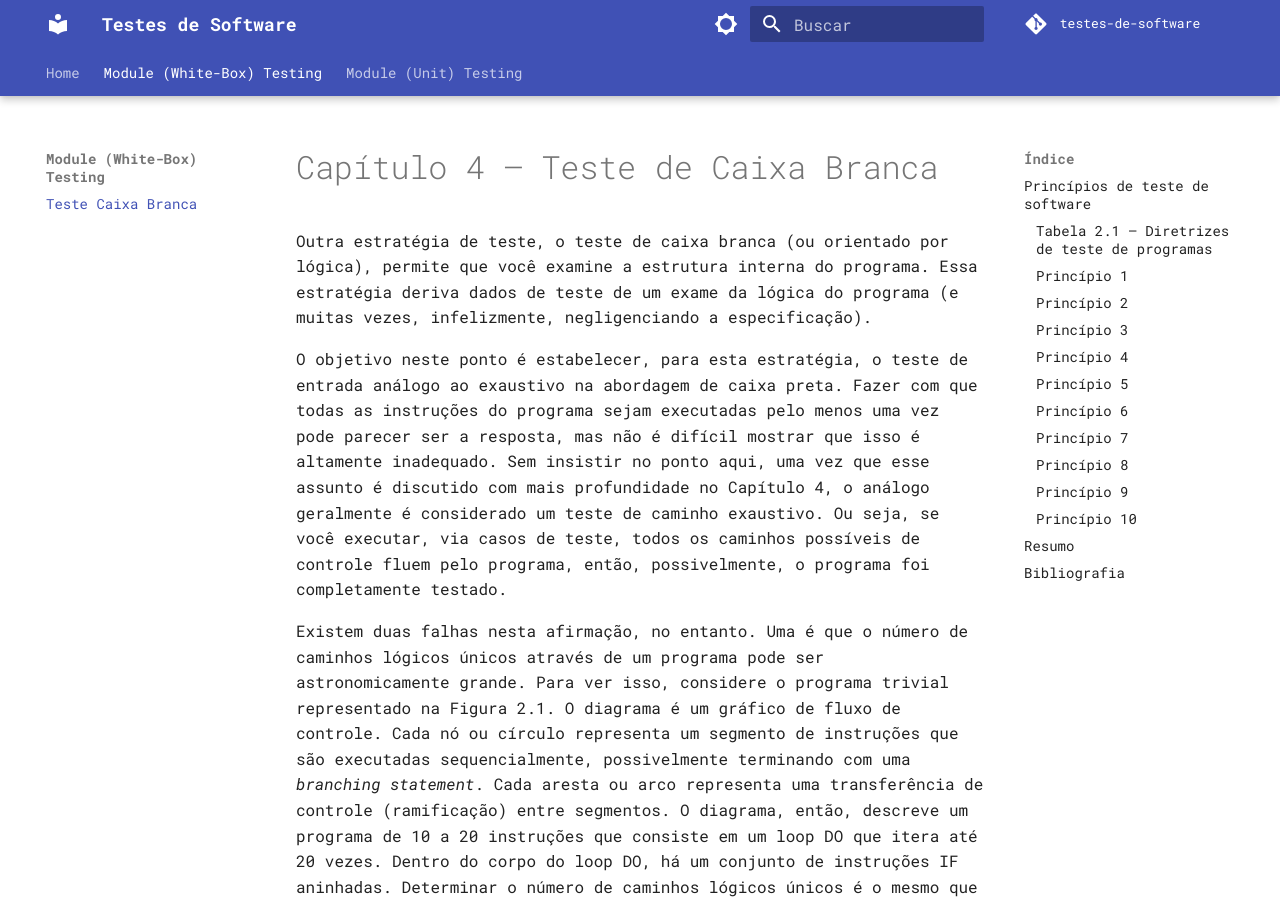
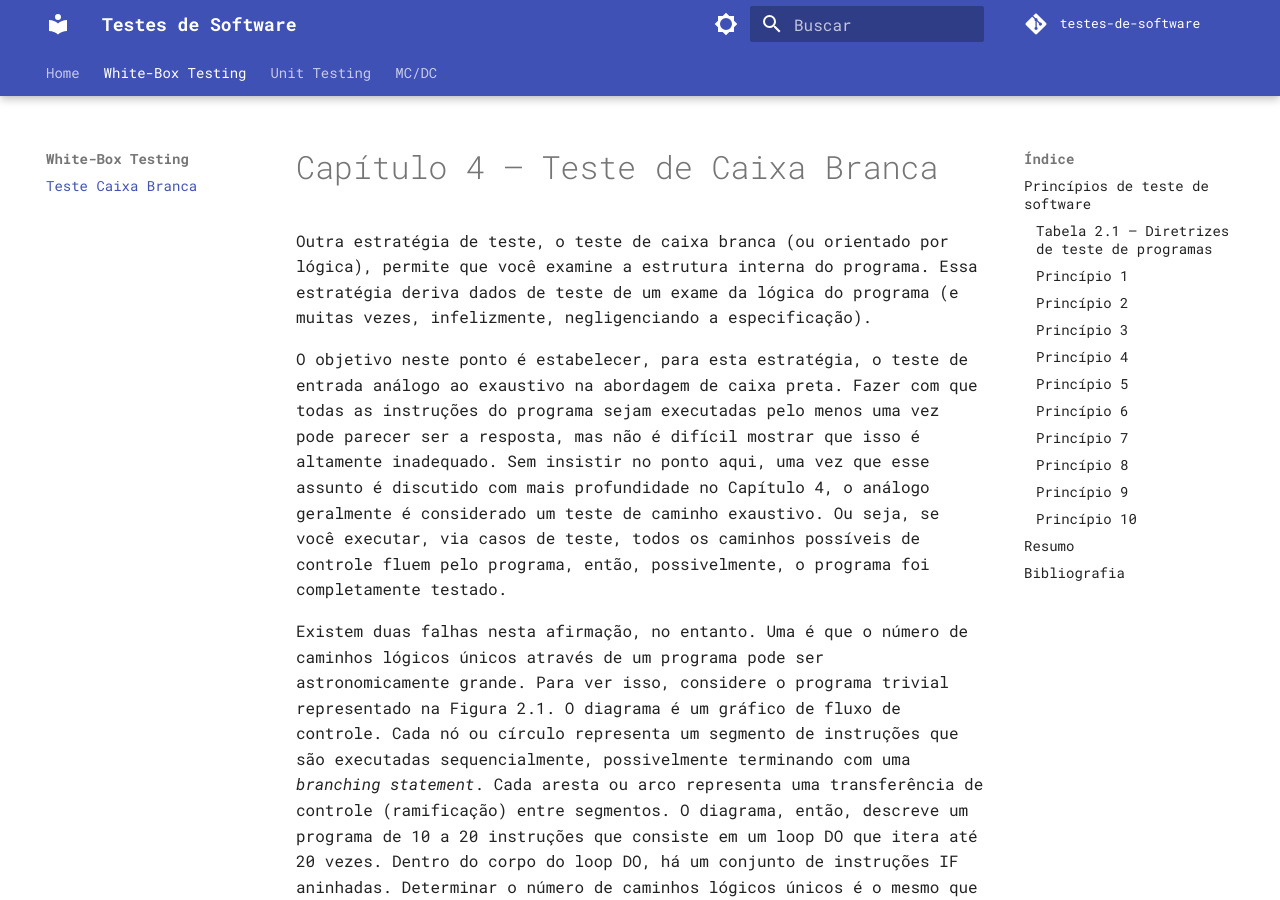
Before and after one commit to arthurrochamoreira/Testes-de-Software, an MkDocs documentation site: the page built from docs/aae3/white_box_test.md, in a window 1280 px wide and 900 px high. Built offline with MkDocs 1.6.1 and Material for MkDocs 9.7.7, drawn with Linux system fonts in a browser that asks for light colours; comment, search, counter and statistics services are not loaded.

Commit message:
add mc_dc.md

```diff
--- a/mkdocs.yml
+++ b/mkdocs.yml
@@ -34,7 +34,9 @@ theme:
 
 nav:
   - Home: index.md
-  - Module (White-Box) Testing:
+  - White-Box Testing:
       - Teste Caixa Branca: aae3/white_box_test.md
-  - Module (Unit) Testing:
+  - Unit Testing:
       - Teste de Unidade: aae3/unit_test.md
+  - MC/DC:
+      - Modified Condition/Decision Coverage (MC/DC): aae3/mc_dc.md
```
Also changed, not shown: docs/aae3/mc_dc.md (added, +86 -0 lines).
